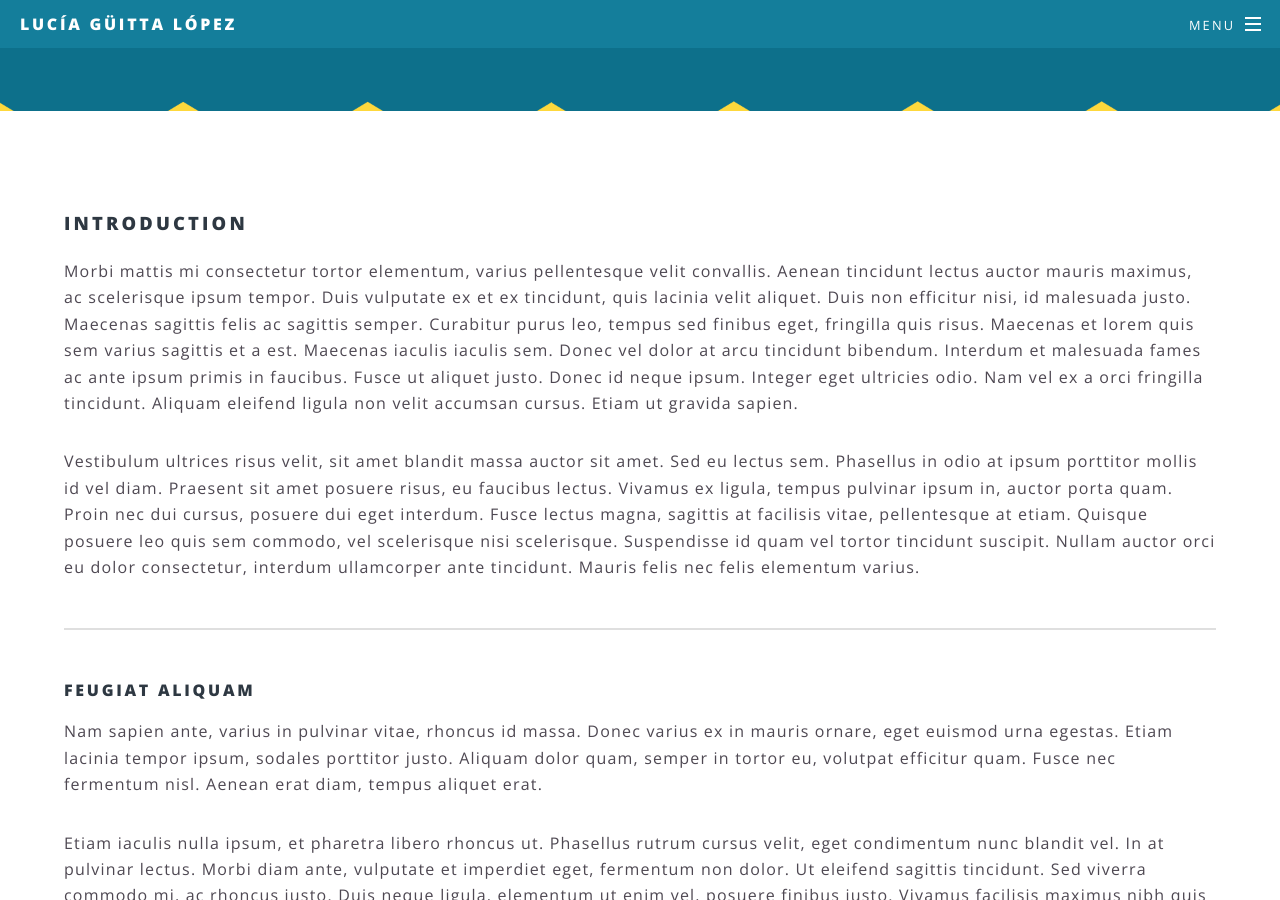
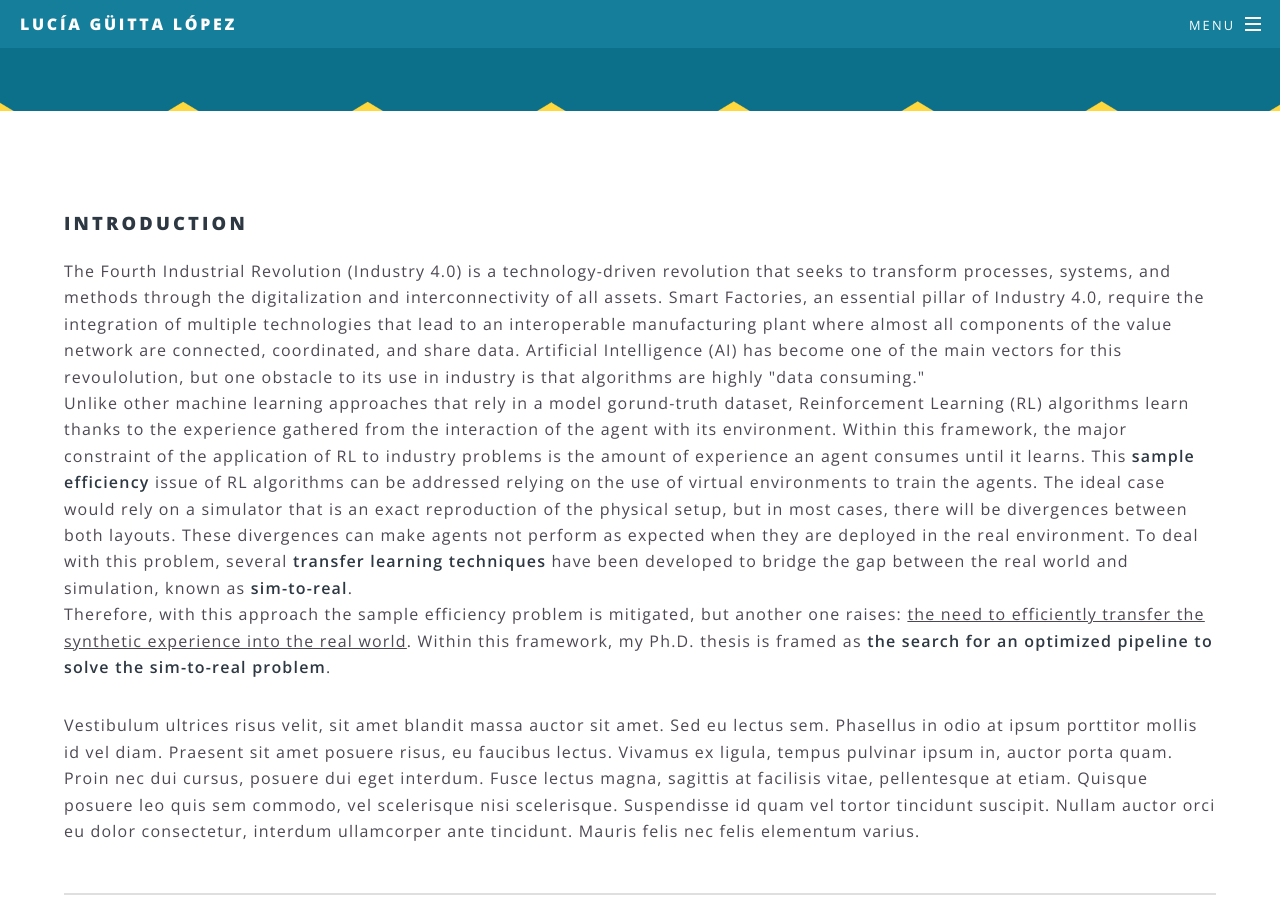
Before and after one commit to Lucia-Guitta/Lucia-Guitta.github.io, a Jekyll site: the page built from phdThesis.html, in a window 1280 px wide and 900 px high, scrolled down 368 px. Built offline with Jekyll 4.4.1, drawn with Linux system fonts in a browser that asks for light colours; some web fonts are replaced.

Commit message:
Add phdThesis content

```diff
--- a/phdThesis.html
+++ b/phdThesis.html
@@ -4,13 +4,28 @@ title: Ph.D. thesis
 ---
 
 <h3>Introduction</h3>
-<p>Morbi mattis mi consectetur tortor elementum, varius pellentesque velit convallis. Aenean tincidunt lectus auctor
-    mauris maximus, ac scelerisque ipsum tempor. Duis vulputate ex et ex tincidunt, quis lacinia velit aliquet. Duis non
-    efficitur nisi, id malesuada justo. Maecenas sagittis felis ac sagittis semper. Curabitur purus leo, tempus sed
-    finibus eget, fringilla quis risus. Maecenas et lorem quis sem varius sagittis et a est. Maecenas iaculis iaculis
-    sem. Donec vel dolor at arcu tincidunt bibendum. Interdum et malesuada fames ac ante ipsum primis in faucibus. Fusce
-    ut aliquet justo. Donec id neque ipsum. Integer eget ultricies odio. Nam vel ex a orci fringilla tincidunt. Aliquam
-    eleifend ligula non velit accumsan cursus. Etiam ut gravida sapien.</p>
+<p>The Fourth Industrial Revolution (Industry 4.0) is a technology-driven revolution that seeks to transform processes,
+    systems, and methods through the digitalization and interconnectivity of all assets. Smart Factories, an essential
+    pillar of Industry 4.0, require the integration of multiple technologies that lead to an interoperable
+    manufacturing plant where almost all components of the value network are connected, coordinated, and share data.
+    Artificial Intelligence (AI) has become one of the main vectors for this revoulolution, but one obstacle to its use
+    in industry is that algorithms are highly "data consuming."
+    <br \>
+    Unlike other machine learning approaches that rely in a model gorund-truth dataset, Reinforcement Learning (RL)
+    algorithms learn thanks to the experience gathered from the interaction of the agent with its environment. Within
+    this framework, the major constraint of the application of RL to industry problems is the amount of experience an
+    agent consumes until it learns.
+    This <b>sample efficiency</b> issue of RL algorithms can be addressed relying on the use of virtual environments to
+    train the agents. The ideal case would rely on a simulator that is an exact reproduction of the physical setup, but
+    in most cases, there will be divergences between both layouts. These divergences can make agents not perform as
+    expected when they are deployed in the real environment. To deal with this problem, several <b>transfer learning
+        techniques</b> have been developed to bridge the gap between the real world and simulation, known as
+    <b>sim-to-real</b>.
+    <br \>
+    Therefore, with this approach the sample efficiency problem is mitigated, but another one raises: <u>the need to
+        efficiently transfer the synthetic experience into the real world</u>. Within this framework, my Ph.D. thesis is
+    framed as <b>the search for an optimized pipeline to solve the sim-to-real problem</b>.
+</p>
 <p>Vestibulum ultrices risus velit, sit amet blandit massa auctor sit amet. Sed eu lectus sem. Phasellus in odio at
     ipsum porttitor mollis id vel diam. Praesent sit amet posuere risus, eu faucibus lectus. Vivamus ex ligula, tempus
     pulvinar ipsum in, auctor porta quam. Proin nec dui cursus, posuere dui eget interdum. Fusce lectus magna, sagittis
```
